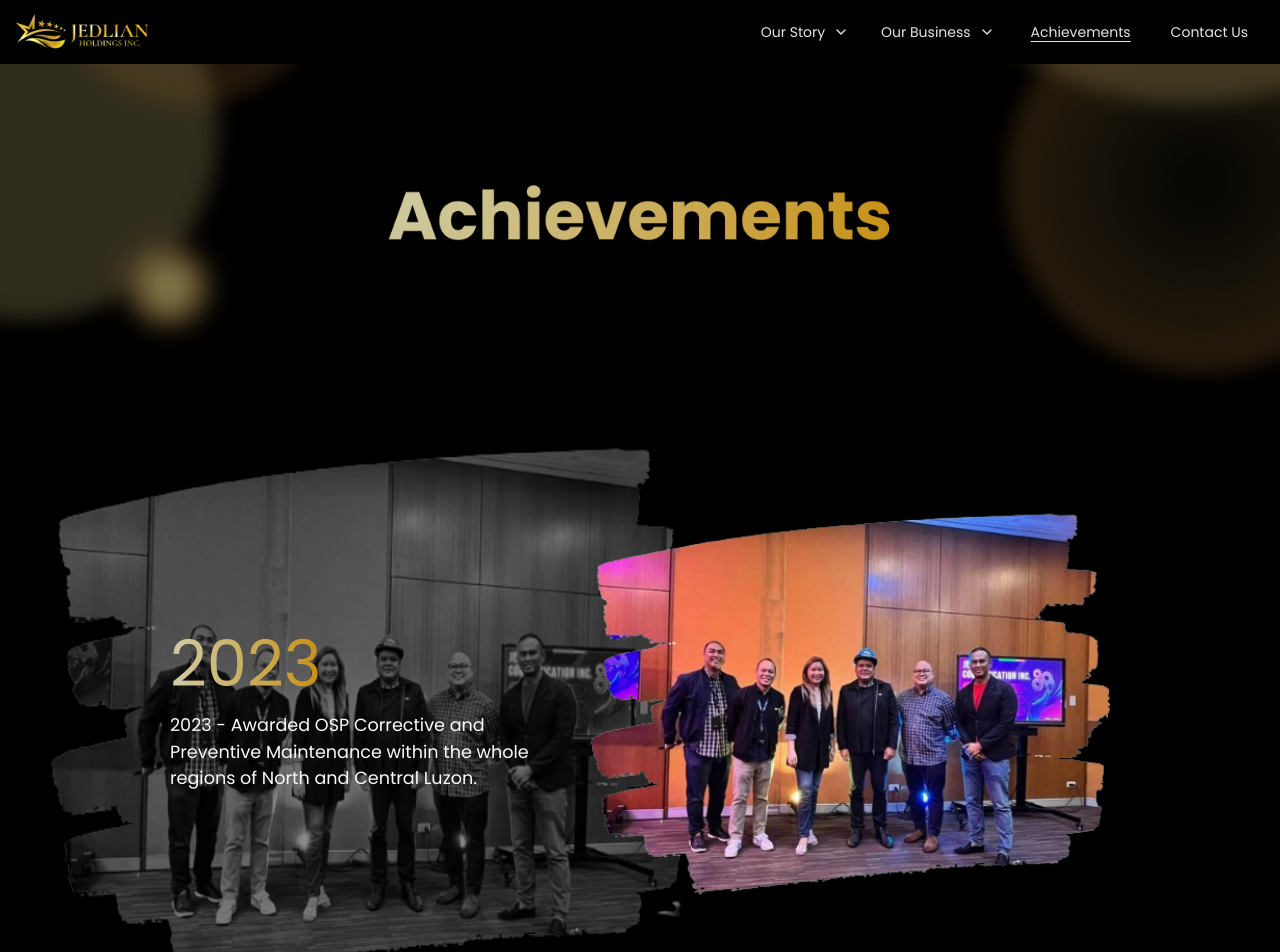
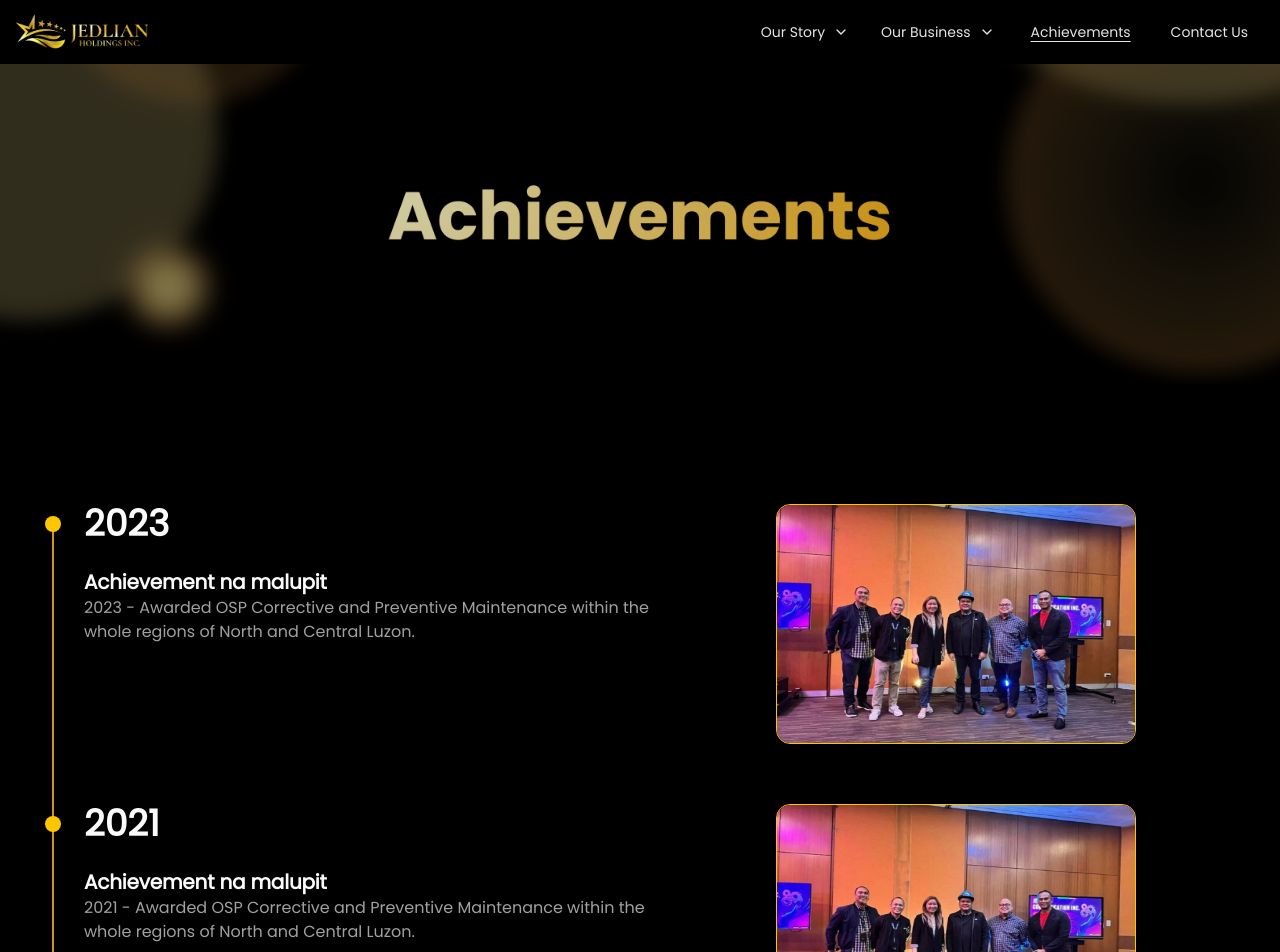
Before and after one commit to M1chael30/jedlian, a Next.js app: page /achievements in a window 1280 px wide. Shown: the top 952 px of the page. Built offline with nearby package versions, Linux system fonts and the light colour scheme.

Commit message:
revised achievements page along with responsiveness

```diff
--- a/components/components-achievements-page/achievements-content-section.jsx
+++ b/components/components-achievements-page/achievements-content-section.jsx
@@ -4,12 +4,14 @@ import { motion } from "motion/react";
 import Image from "next/image";
 import DesktopView from "./desktop-view";
 import MobileView from "./mobile-view";
+import Timeline from "./timeline";
 
 export default function AchievementsContentSection() {
   return (
     <section className="flex flex-col items-center justify-center p-8 md:p-10">
-     <DesktopView/>
-     <MobileView/>
+      <DesktopView/>
+     {/*<MobileView/> */}
+     {/* <Timeline/> */}
     </section>
   );
 }
--- a/components/components-achievements-page/desktop-view.jsx
+++ b/components/components-achievements-page/desktop-view.jsx
@@ -1,128 +1,48 @@
 "use client";
 import { achievementsData } from "@/lib/achievementsData";
 import { containerVariants, fadeUpVariants } from "@/lib/animations";
-import { motion } from "motion/react";
 import Image from "next/image";
 
 export default function DesktopView() {
+
   return (
-    <motion.div
-      variants={containerVariants}
-      initial="hidden"
-      whileInView="show"
-      className="md:block hidden w-full max-w-7xl"
-    >
-      {achievementsData.reverse().map((achievement) => (
-        <motion.div
-          variants={fadeUpVariants}
-          initial="hidden"
-          whileInView="show"
-          key={achievement.id}
-          className={`flex justify-center items-center gap-5 relative mb-9 min-h-140
-         ${achievement.id % 2 == 0 ? "" : "flex-row-reverse"}`}
-        >
-          <div
-            className={`w-100 ${achievement.id % 2 == 0 ? "" : "text-right"} relative`}
-          >
-            <motion.div className="relative z-10">
-              <motion.h1
-                className="bg-[radial-gradient(circle_at_75%,#c89116,#c89116,#cfceaa)]
-             text-transparent bg-clip-text text-title underline"
-              >
-                {achievement.year}
-              </motion.h1>
-              <motion.p className="text-description">
-                {achievement.content}
-              </motion.p>
-            </motion.div>
-            <motion.div className="z-0 absolute -mx-30 -my-110  opacity-55 ">
-              <Image
-                src={achievement.image}
-                alt="achievement"
-                draggable="false"
-                className=" grayscale md:hidden  lg:w-180 lg:h-180 select-none lg:block"
-              />
-            </motion.div>
-          </div>
-          <motion.div className="z-10">
-            <Image
-              src={achievement.image}
-              alt="achievement"
-              draggable="false"
-              className={` w-60 md:w-130 md:h-130 select-none ${achievement.id % 2 == 0 ? "" : "mt-20"} `}
-            />
-          </motion.div>
-        </motion.div>
-      ))}
-    </motion.div>
+    <div className=" w-full py-12 md:py-20">
+      <div className="relative ml-3">
+        {/* Timeline line */}
+        <div className="absolute top-4 bottom-0 left-0 border-l-2 bg-yellow-600" />
+
+        {achievementsData.reverse().map(
+          ({ description, period, title, image }, index) => (
+            <div className="relative pb-15 pl-8 last:pb-0 grid md:grid-cols-2 gap-5" key={index}>
+              {/* Timeline dot */}
+              <div className="absolute top-3 left-px h-4 w-4 -translate-x-1/2 rounded-full bg-yellow-400" />
+
+              {/* Content */}
+              <div className="space-y-3">
+                <div className="flex items-center gap-2.5 justify-center md:justify-normal">
+                  <span className="text-3xl md:text-4xl font-semibold">{period}</span>
+                </div>
+                <div className="flex justify-center md:justify-normal md:block">
+
+                                <Image src={image} alt="nakamit mo" className="rounded-xl border border-yellow-400 h-45 w-65 block md:hidden"/>
+                </div>
+
+                <div className="flex flex-col justify-center py-3 items-center md:items-start">
+                  <h3 className="font-semibold text-xl tracking-[-0.01em]">
+                    {title}
+                  </h3>
+                <p className="text-pretty text-muted-foreground text-sm sm:text-base text-center md:text-left">
+                  {description}
+                </p>
+                </div>
+              </div>
+              <div className="flex justify-center items-center">
+                <Image src={image} alt="nakamit mo" className="rounded-xl border border-yellow-400 h-60 w-90 md:block hidden"/>
+              </div>
+            </div>
+          ),
+        )}
+      </div>
+    </div>
   );
 }
-
-// "use client";
-// import { achievementsData } from "@/lib/achievementsData";
-// import { containerVariants, fadeUpVariants } from "@/lib/animations";
-// import { motion } from "motion/react";
-// import Image from "next/image";
-
-// export default function DesktopView() {
-//   return (
-//     <motion.div
-//       variants={containerVariants}
-//       initial="hidden"
-//       whileInView="show"
-//       className="md:block hidden w-full max-w-7xl"
-//     >
-//       {achievementsData.reverse().map((achievement) => (
-//         <motion.div
-//           variants={fadeUpVariants}
-//           initial="hidden"
-//           whileInView="show"
-//           key={achievement.id}
-//           className={`flex justify-center items-center gap-5 relative mb-9 min-h-140
-//          ${achievement.id % 2 == 0 ? "" : "flex-row-reverse"}`}
-//         >
-//           <div
-//             className={`w-100 ${achievement.id % 2 == 0 ? "" : "text-right"} relative`}
-//           >
-//             <motion.div className="relative z-10">
-//               <motion.h1
-//                 className="bg-[radial-gradient(circle_at_75%,#c89116,#c89116,#cfceaa)]
-//              text-transparent bg-clip-text text-title underline"
-//               >
-//                 {achievement.year}
-//               </motion.h1>
-//               <motion.p className="text-description">
-//                 {achievement.content}
-//               </motion.p>
-//             </motion.div>
-//             <motion.div className="z-0 absolute -mx-20 -my-110  opacity-55 ">
-//               <Image
-//                 src={achievement.image}
-//                 alt="achievement"
-//                 draggable="false"
-//                 className=" grayscale md:hidden  lg:w-180 lg:h-180 select-none lg:block
-//               [mask-image:url('/images/scribble.png')]
-//               [mask-repeat:no-repeat]
-//               [mask-size:contain]
-//               [mask-position:center]
-//                 "
-//               />
-//             </motion.div>
-//           </div>
-//           <motion.div className="z-10">
-//             <Image
-//               src={achievement.image}
-//               alt="achievement"
-//               draggable="false"
-//               className="w-60 md:w-130 md:h-130 select-none bg-amber-500
-//               [mask-image:url('/images/scribble.png')]
-//               [mask-repeat:no-repeat]
-//               [mask-size:contain]
-//               [mask-position:center]"
-//             />
-//           </motion.div>
-//         </motion.div>
-//       ))}
-//     </motion.div>
-//   );
-// }
--- /dev/null
+++ b/components/components-achievements-page/timeline.jsx
@@ -0,0 +1,82 @@
+// import { Building2, Calendar } from "lucide-react";
+// import { Badge } from "@/components/ui/badge";
+
+// const experiences = [
+//   {
+//     title: "Senior Full Stack Developer",
+//     company: "TechCorp Solutions",
+//     period: "2023 - Present",
+//     description:
+//       "Led the development of enterprise-scale web applications, mentored junior developers, and implemented best practices for code quality and performance optimization.",
+//     technologies: ["React", "Node.js", "TypeScript", "AWS", "MongoDB"],
+//   },
+//   {
+//     title: "Full Stack Developer",
+//     company: "Digital Innovations Inc",
+//     period: "2021 - 2023",
+//     description:
+//       "Developed and maintained multiple client projects, implemented responsive designs, and integrated third-party APIs for enhanced functionality.",
+//     technologies: ["React", "Express.js", "PostgreSQL", "Docker", "Redis"],
+//   },
+//   {
+//     title: "Frontend Developer",
+//     company: "WebTech Studios",
+//     period: "2018 - 2021",
+//     description:
+//       "Created responsive and interactive user interfaces, collaborated with designers, and optimized application performance.",
+//     technologies: ["React", "JavaScript", "SASS", "Webpack", "Jest"],
+//   },
+// ];
+
+// export default function Timeline() {
+//   return (
+//     <div className="mx-auto max-w-(--breakpoint-sm) px-6 py-12 md:py-20">
+//       <div className="relative ml-3">
+//         {/* Timeline line */}
+//         <div className="absolute top-4 bottom-0 left-0 border-l-2" />
+
+//         {experiences.map(
+//           ({ company, description, period, technologies, title }, index) => (
+//             <div className="relative pb-12 pl-8 last:pb-0" key={index}>
+//               {/* Timeline dot */}
+//               <div className="absolute top-3 left-px h-3 w-3 -translate-x-1/2 rounded-full border-2 border-primary bg-background ring-8 ring-background" />
+
+//               {/* Content */}
+//               <div className="space-y-3">
+//                 <div className="flex items-center gap-2.5">
+//                   <div className="flex h-9 w-9 shrink-0 items-center justify-center rounded-full bg-accent">
+//                     <Building2 className="h-5 w-5 text-muted-foreground" />
+//                   </div>
+//                   <span className="font-medium text-base">{company}</span>
+//                 </div>
+//                 <div>
+//                   <h3 className="font-semibold text-xl tracking-[-0.01em]">
+//                     {title}
+//                   </h3>
+//                   <div className="mt-1 flex items-center gap-2 text-sm">
+//                     <Calendar className="h-4 w-4" />
+//                     <span>{period}</span>
+//                   </div>
+//                 </div>
+//                 <p className="text-pretty text-muted-foreground text-sm sm:text-base">
+//                   {description}
+//                 </p>
+//                 <div className="flex flex-wrap gap-2">
+//                   {technologies.map((tech) => (
+//                     <Badge
+//                       className="rounded-full"
+//                       key={tech}
+//                       variant="secondary"
+//                     >
+//                       {tech}
+//                     </Badge>
+//                   ))}
+//                 </div>
+//               </div>
+//             </div>
+//           ),
+//         )}
+//       </div>
+//     </div>
+//   );
+// }
--- a/lib/achievementsData.js
+++ b/lib/achievementsData.js
@@ -1,25 +1,29 @@
-// import sample from "@/public/images/achievementSampleSquare.png"
+import sample from "@/public/images/achievementSampleSquare.png"
 import test from "@/public/images/jedlian-communication-logo.png"
-import sample from "@/public/images/achievementSample.png"
+// import sample from "@/public/images/achievementSample.png"
+import { Description } from "@radix-ui/react-dialog"
 
 
 export const achievementsData = [
     {
         id:0,
-        year: "2019",
-        content: "2019 - Awarded OSP Corrective and Preventive Maintenance within the whole regions of North and Central Luzon.",
+        period: "2019",
+        title: "Achievement na malupit",
+        description: "2019 - Awarded OSP Corrective and Preventive Maintenance within the whole regions of North and Central Luzon.",
         image: sample,
     },
     {
         id:1,
-        year: "2021",
-        content: "2021 - Awarded OSP Corrective and Preventive Maintenance within the whole regions of North and Central Luzon.",
+        period: "2021",
+        title: "Achievement na malupit",
+        description: "2021 - Awarded OSP Corrective and Preventive Maintenance within the whole regions of North and Central Luzon.",
         image: sample,
     },
     {
         id:2,
-        year: "2023",
-        content: "2023 - Awarded OSP Corrective and Preventive Maintenance within the whole regions of North and Central Luzon.",
+        period: "2023",
+        title: "Achievement na malupit",
+        description: "2023 - Awarded OSP Corrective and Preventive Maintenance within the whole regions of North and Central Luzon.",
         image: sample,
     },
 ]
```
